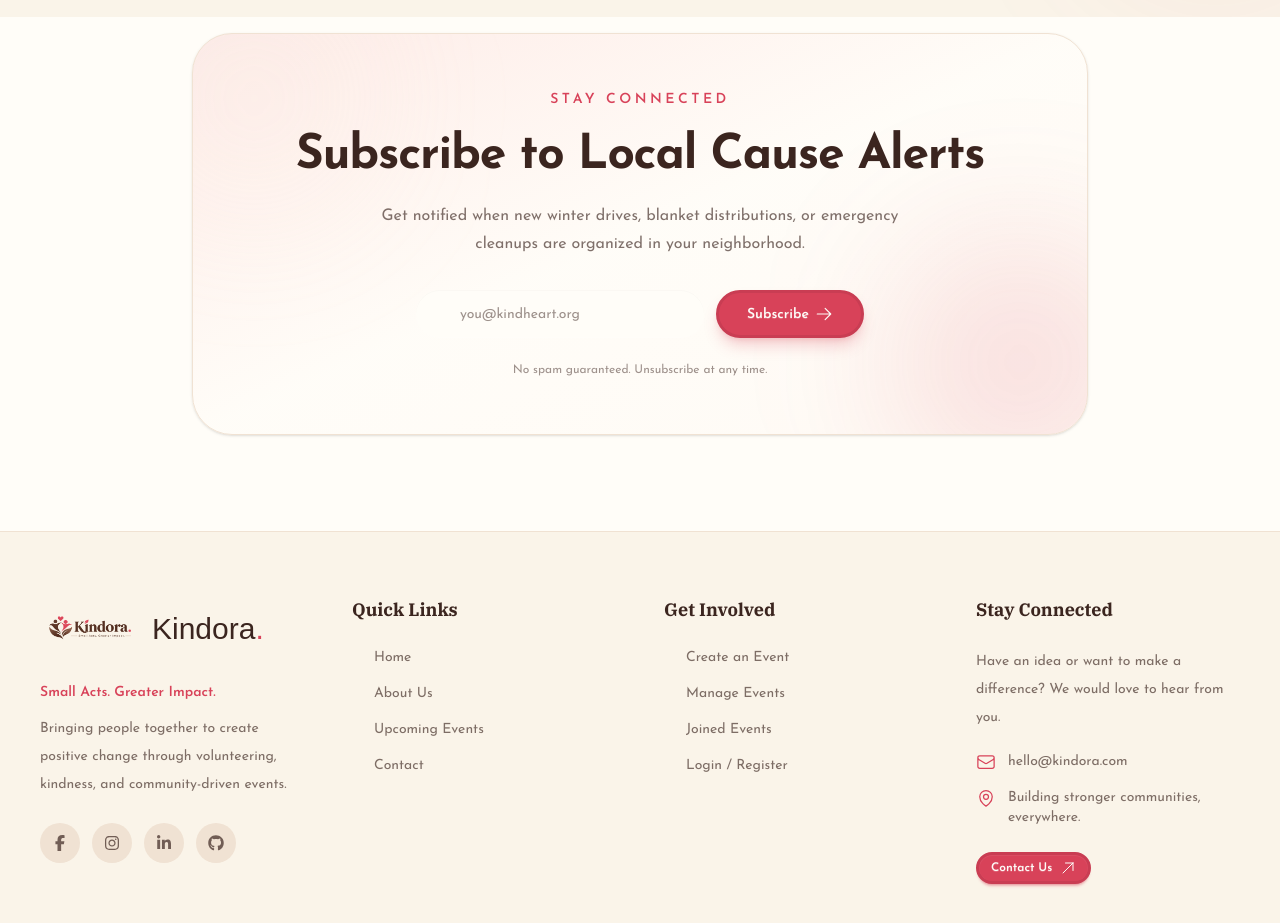
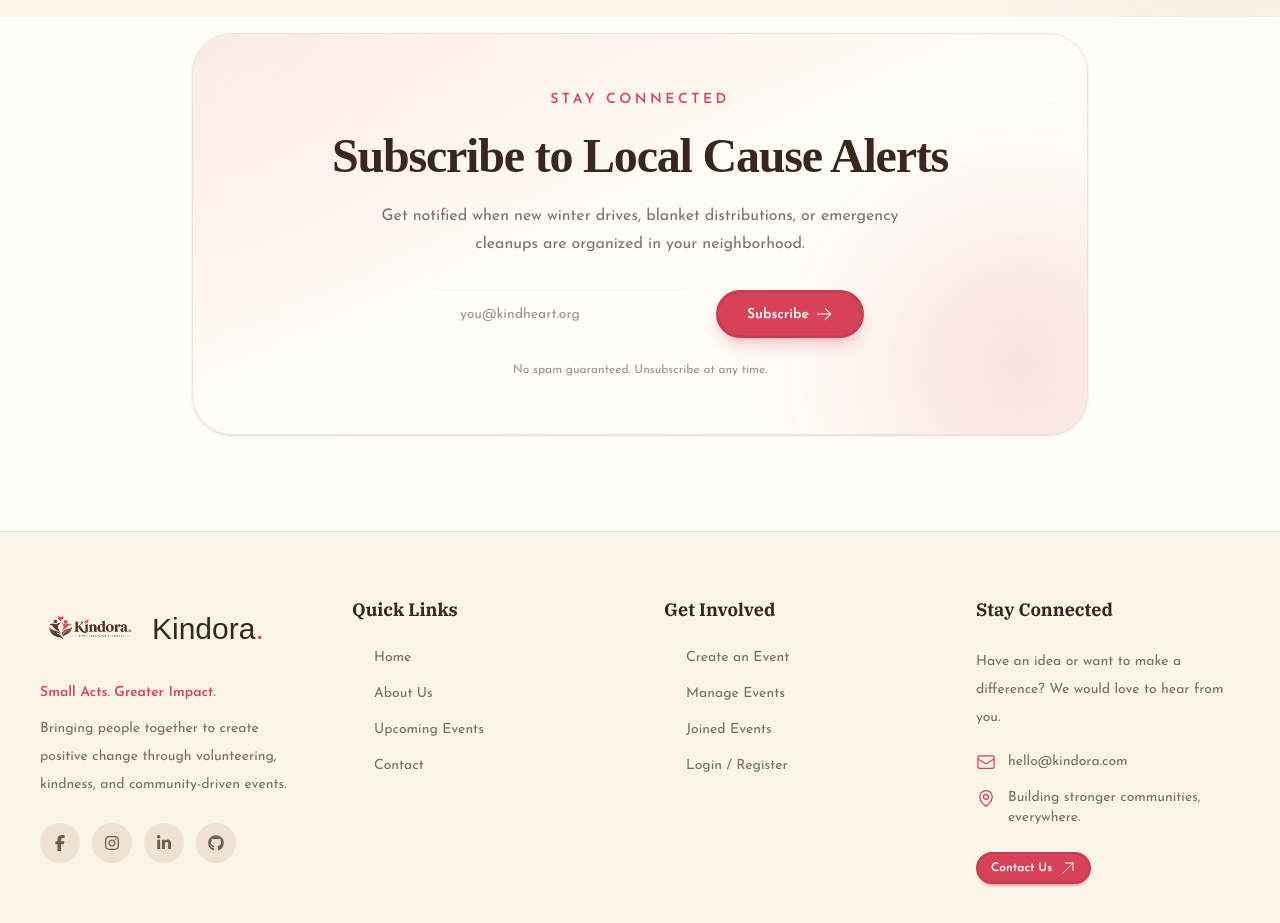
Before and after one commit to MrAbiduuu/kindora-frontend, a Next.js app: page / in a window 1280 px wide. Shown: the part 2640-3563 px from the top of the page. Built offline with nearby package versions, Linux system fonts and the light colour scheme; a web font is replaced by a local one.

Commit message:
added the upcoming events page

```diff
--- /dev/null
+++ b/src/app/upcoming-events/page.tsx
@@ -0,0 +1,7 @@
+import React from "react";
+
+const UpcomingEvent = () => {
+  return <div>Data Upcoming Event</div>;
+};
+
+export default UpcomingEvent;
--- a/src/components/home/subscribe.tsx
+++ b/src/components/home/subscribe.tsx
@@ -91,7 +91,7 @@ export default function Subscribe() {
             whileInView="visible"
             viewport={{ once: true }}
             transition={{ delay: 0.12, duration: 0.7 }}
-            className="mt-4 font-[family-name:var(--font-ibm-plex-serif)] text-3xl font-bold leading-tight tracking-tight text-base-content sm:text-4xl md:text-5xl"
+            className="mt-4 font-[--font-ibm-plex-serif] text-3xl font-bold leading-tight tracking-tight text-base-content sm:text-4xl md:text-5xl"
           >
             Subscribe to Local Cause Alerts
           </motion.h2>
```
